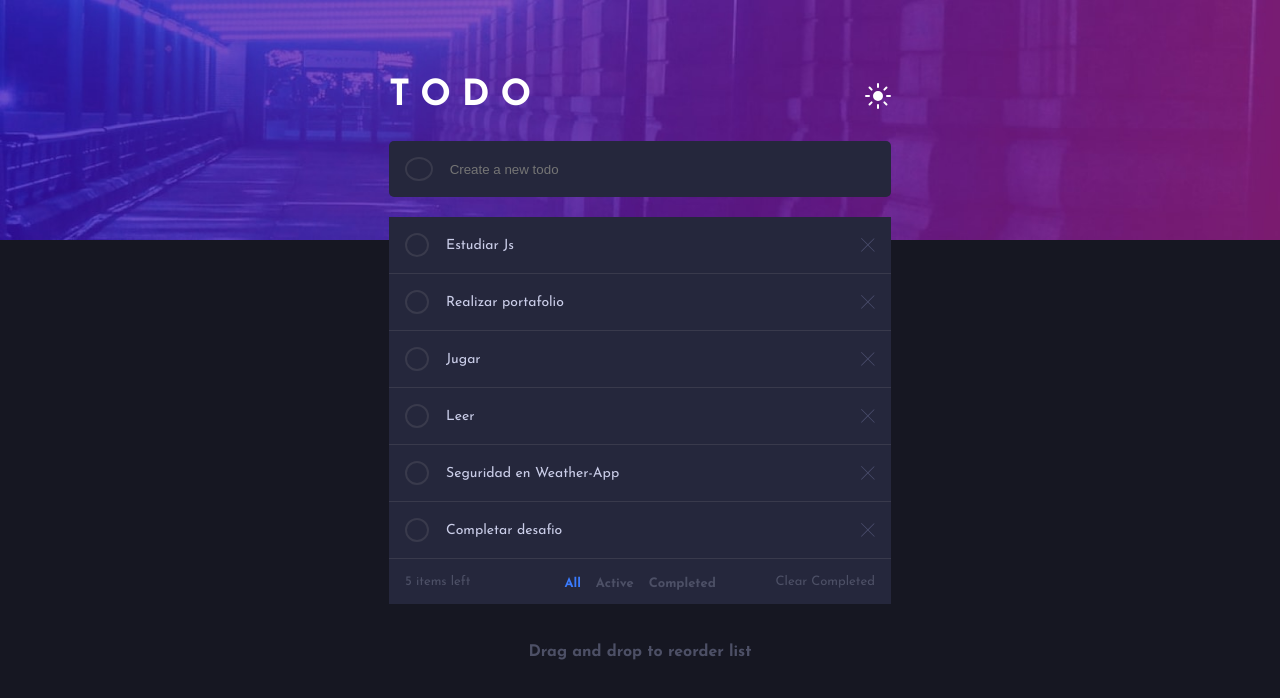
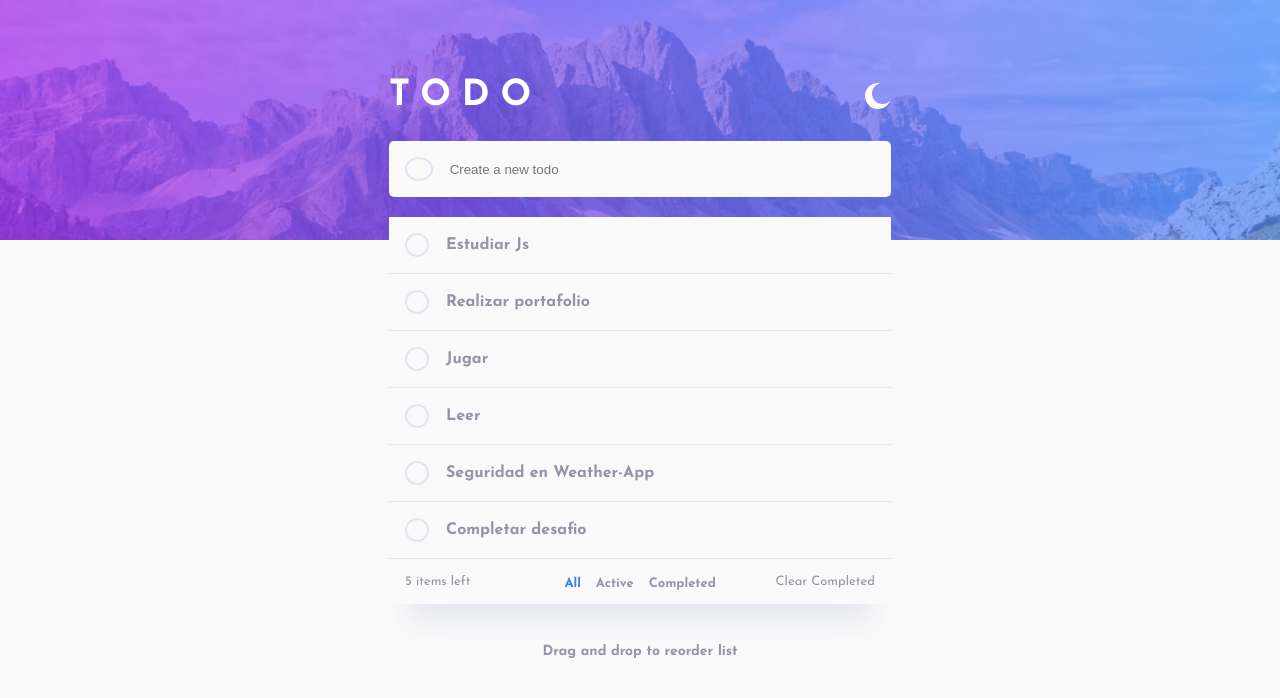
Before and after one commit to FSRR/toDo-app, a plain HTML site: page index.html in a window 1280 px wide. Drawn offline with Linux system fonts and the light colour scheme.

Commit message:
Diseño light listo

```diff
--- a/css/styles.css
+++ b/css/styles.css
@@ -1,5 +1,25 @@
+/* :root {
+    --body:  hsl(235, 21%, 11%);
+    --box-item: hsl(235, 24%, 19%);
+    --border: hsl(237, 14%, 26%);
+    --text: hsl(234, 39%, 85%);
+    --text2: hsl(233, 14%, 35%);
+    --hover:  hsl(236, 33%, 92%);
+    --shadow:  hsl(233, 18%, 10%);
+} */
+
+:root {
+    --body:  hsl(0, 0%, 98%);
+    --box-item: hsl(0, 0%, 98%);
+    --border: hsl(236, 33%, 92%);
+    --text: hsl(236, 9%, 61%);
+    --text2: hsl(236, 9%, 61%);
+    --hover:  hsl(235, 19%, 35%);
+    --shadow: hsl(236, 33%, 92%);
+}
+
 body {
-    background-color: hsl(235, 21%, 11%);
+    background-color: var(--body);
     font-family: 'Josefin Sans', sans-serif;
     margin: 0;
     min-height: 100vh;
@@ -10,7 +30,8 @@ body {
 
 .header {
     align-self: stretch;
-    background-image: url(/img/bg-mobile-dark.jpg);
+    background-image: url(/img/bg-mobile-light.jpg);
+    /* background-image: url(/img/bg-mobile-dark.jpg); */
     background-size: 100% 100%;
     background-repeat: no-repeat;
     height: 30vh;
@@ -48,10 +69,7 @@ body {
     gap: 15px;
     margin-bottom: 15px;
     padding: 1rem 0;
-}
-
-.box-top {
-    background-color: hsl(235, 24%, 19%);
+    background-color: var(--box-item);
     border-radius: 5px;
 }
 
@@ -61,7 +79,7 @@ body {
 }
 
 .box-circle, .todo-circle {
-    border: 2px solid hsl(237, 14%, 26%);
+    border: 2px solid var(--border);
     border-radius: 50%;
     margin-left: 1rem;
 }
@@ -71,7 +89,7 @@ body {
     border: none;
     background-color: transparent;
     font-weight: 400;
-    color: hsl(234, 39%, 85%);
+    color: var(--text);
 }
 
 .box-bottom {
@@ -94,8 +112,8 @@ body {
     gap: 17px;
     margin-bottom: 0;
     padding: 1rem 0;
-    border-bottom: 1px solid hsl(237, 14%, 26%);
-    background-color: hsl(235, 24%, 19%);
+    border-bottom: 1px solid var(--border);
+    background-color:var(--box-item);
 }
 
 .todo-circle {
@@ -109,9 +127,10 @@ body {
 }
 
 .todo-text {
-    font-size: 14px;
+    font-size: 16px;
+    font-weight: 700;
     margin: 0;
-    color: hsl(234, 39%, 85%);
+    color: var(--text);
 }
 
 .options {
@@ -121,9 +140,9 @@ body {
     align-items: center;
     font-size: 13px;
     padding: 1rem;
-    color: hsl(233, 14%, 35%);
+    color: var(--text2);
     font-weight: 400;
-    background-color: hsl(235, 24%, 19%);
+    background-color:var(--box-item);
 }
 
 .options p {margin: 0;}
@@ -134,19 +153,20 @@ body {
     font-weight: 700;
     margin-top: 15px;
     padding: 1rem;
-    color: hsl(233, 14%, 35%);
-    background-color: hsl(235, 24%, 19%);
+    color: var(--text2);
+    background-color:var(--box-item);
 }
 
 .filter-selected {
-    color: hsl(220, 98%, 61%);
+    color: hsl(220, 98%, 61%); /* cambiar con JS */
 }
 
 .main-tip {
     position: relative;
     margin-top: 2.5rem;
     text-align: center;
-    color: hsl(233, 14%, 35%);
+    color: var(--text2);
+    font-size: 14px;
     font-weight: 700;
 }
 
@@ -164,12 +184,13 @@ body {
 }
 
 .footer p a {
-    color: hsl(233, 14%, 35%);
+    color: var(--text2);
 } */
 
 @media screen and (min-width: 500px) {
     .header {
-        background-image: url(/img/bg-desktop-dark.jpg);
+        background-image: url(/img/bg-desktop-light.jpg);
+        /* background-image: url(/img/bg-desktop-dark.jpg); */
     }
 
     .main {
@@ -181,6 +202,28 @@ body {
         letter-spacing: 11px;
     }
 
+    .box-bottom {
+        box-shadow: 0px 35px 25px -20px var(--shadow);
+    }
+
+    .todo-img {
+        visibility: hidden;
+    }
+
+    .todo-item {
+        cursor: pointer;
+    }
+
+    .todo-item:hover .todo-img {
+        width: 18px;
+        visibility: visible;
+    }
+
+    .todo-circle:hover {
+        background: linear-gradient(to right bottom, hsl(192, 100%, 67%), hsl(280, 87%, 65%));
+        cursor: pointer;
+    }
+
     .filter {
         gap: 15px;
         position: absolute;
@@ -190,4 +233,14 @@ body {
         margin: 0;
         font-size: 13px;
     }
+
+    .filter-hover:hover {
+        color: var(--hover);  /* cambiar con JS */
+        cursor: pointer;
+    }
+
+    .options p:hover, .options div:hover {
+        color: var(--hover);
+        cursor: pointer;
+    }
 }
--- a/index.html
+++ b/index.html
@@ -15,7 +15,8 @@
     <main class="main">
         <header class="main-header">
             <h1>todo</h1>
-            <img src="img/icon-sun.svg" alt="Light Theme">
+            <!-- <img src="img/icon-sun.svg" alt="Light Theme"> -->
+            <img src="img/icon-moon.svg" alt="Light Theme">
         </header>
         <article class="article">
             <div class="box-top">
@@ -61,8 +62,8 @@
                 </div>
                 <div class="filter">
                     <div class="filter-selected">All</div>
-                    <div>Active</div>
-                    <div>Completed</div>
+                    <div class="filter-hover">Active</div>
+                    <div class="filter-hover">Completed</div>
                 </div>
             </div>
         </article>
```
